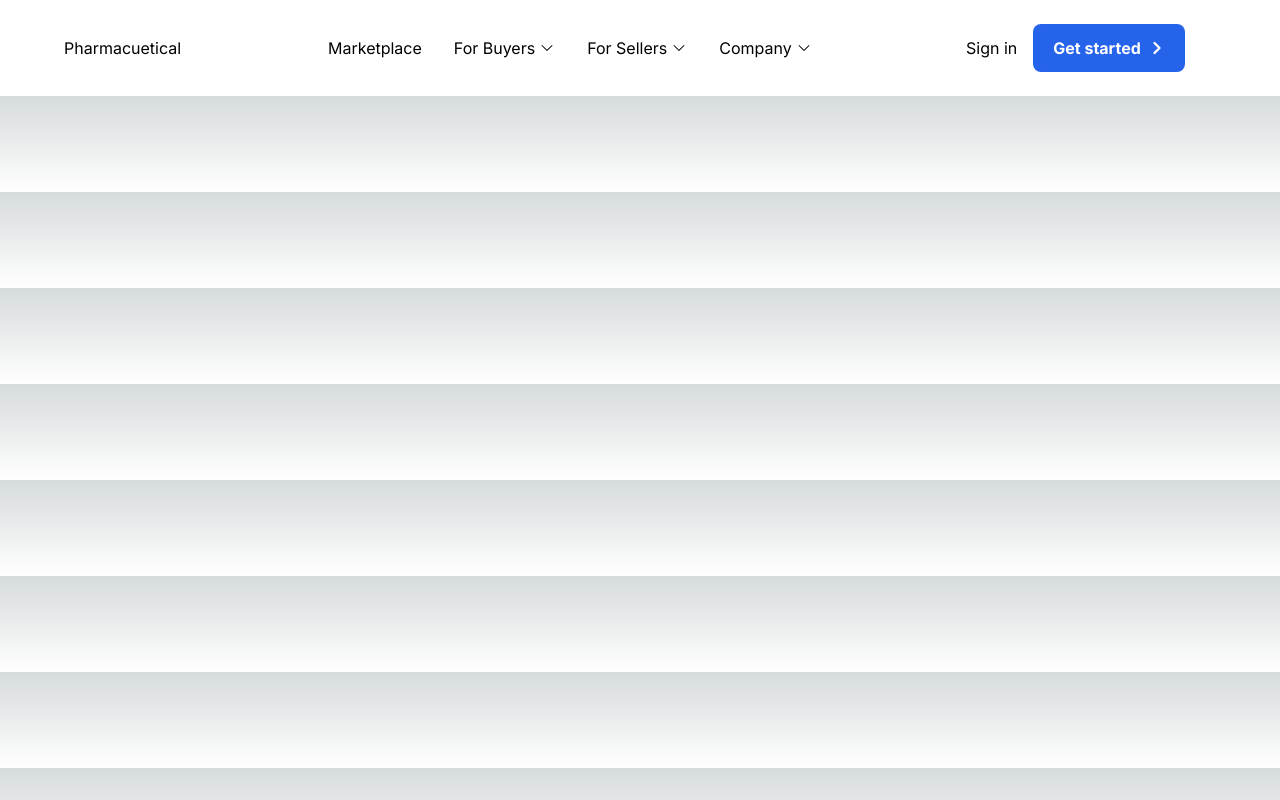
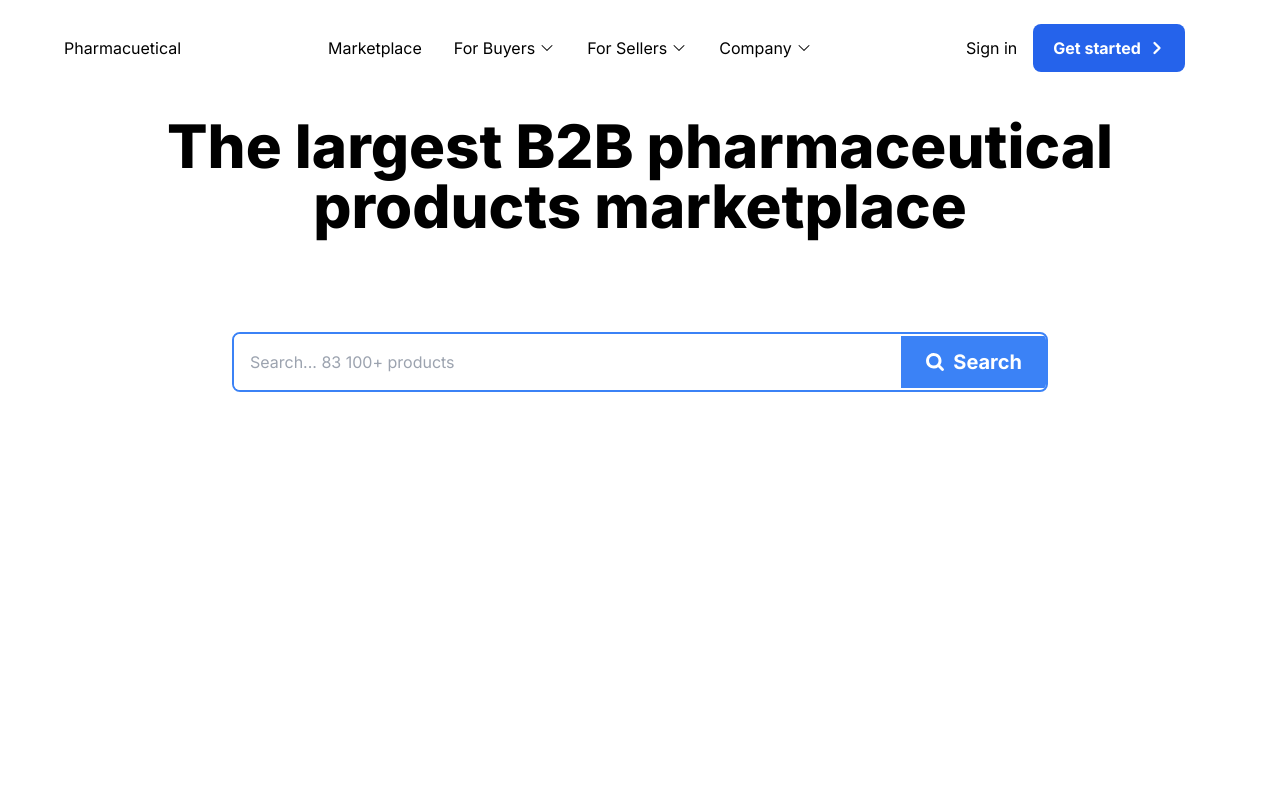
Before and after one commit to adewale-codes/pharmaceutical, a Next.js app: page / in a window 1280 px wide. Built offline with nearby package versions, Linux system fonts and the light colour scheme.

Commit message:
started hero section

```diff
--- /dev/null
+++ b/app/components/Hero.tsx
@@ -0,0 +1,17 @@
+import React from 'react'
+import SearchBar from './SearchBar'
+
+const Hero = () => {
+  return (
+    <div className='px-5 md:px-24 py-5'>
+        <div>
+            <p className='font-bold md:font-extrabold text-2xl md:text-6xl text-center'>The largest B2B pharmaceutical products marketplace</p>
+        </div>
+        <div className='py-5 md:py-24'>
+            <SearchBar />
+        </div>
+    </div>
+  )
+}
+
+export default Hero
--- /dev/null
+++ b/app/components/SearchBar.tsx
@@ -0,0 +1,38 @@
+"use client";
+import React, { useState } from "react";
+import { MagnifyingGlassIcon } from "@heroicons/react/24/solid";
+
+const SearchBar: React.FC = () => {
+  const [searchTerm, setSearchTerm] = useState<string>("");
+
+  const handleSearch = (e: React.FormEvent) => {
+    e.preventDefault();
+    console.log("Search Term:", searchTerm);
+  };
+
+  return (
+    <div className="flex justify-center">
+      <form
+        onSubmit={handleSearch}
+        className="flex justify-center items-center md:w-3/4 border-2 border-blue-500 rounded-lg overflow-hidden"
+      >
+        <input
+          type="text"
+          value={searchTerm}
+          onChange={(e) => setSearchTerm(e.target.value)}
+          className="p-4 pl-4 flex-grow outline-none text-gray-600"
+          placeholder="Search... 83 100+ products"
+        />
+        <button
+          type="submit"
+          className="bg-blue-500 text-white flex items-center justify-center px-6 py-3"
+        >
+          <MagnifyingGlassIcon className="w-5 h-5 stroke-current stroke-2" />
+          <span className="ml-2 font-bold text-xl">Search</span>
+        </button>
+      </form>
+    </div>
+  );
+};
+
+export default SearchBar;
--- a/app/globals.css
+++ b/app/globals.css
@@ -17,13 +17,14 @@
 }
 
 body {
-  color: rgb(var(--foreground-rgb));
+  background-color: #fff;
+  /* color: rgb(var(--foreground-rgb));
   background: linear-gradient(
       to bottom,
       transparent,
       rgb(var(--background-end-rgb))
     )
-    rgb(var(--background-start-rgb));
+    rgb(var(--background-start-rgb)); */
 }
 
 @layer utilities {
--- a/app/page.tsx
+++ b/app/page.tsx
@@ -1,4 +1,5 @@
 import Head from 'next/head'
+import Hero from './components/Hero'
 
 export default function Home() {
   return (
@@ -7,6 +8,7 @@ export default function Home() {
         <title>Pharmaceutical official website</title>
         <meta property="og:title" content="Pharmaceutical official website" key="title" />
       </Head>
+      <Hero />
     </div>
   )
 }
```
